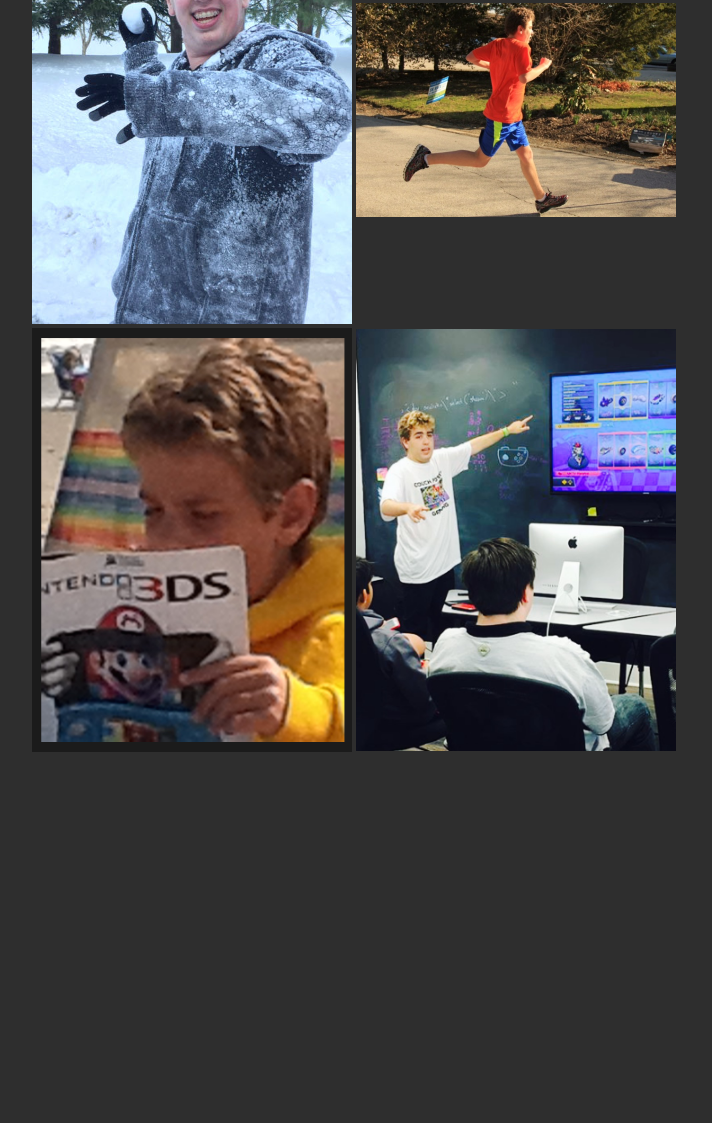
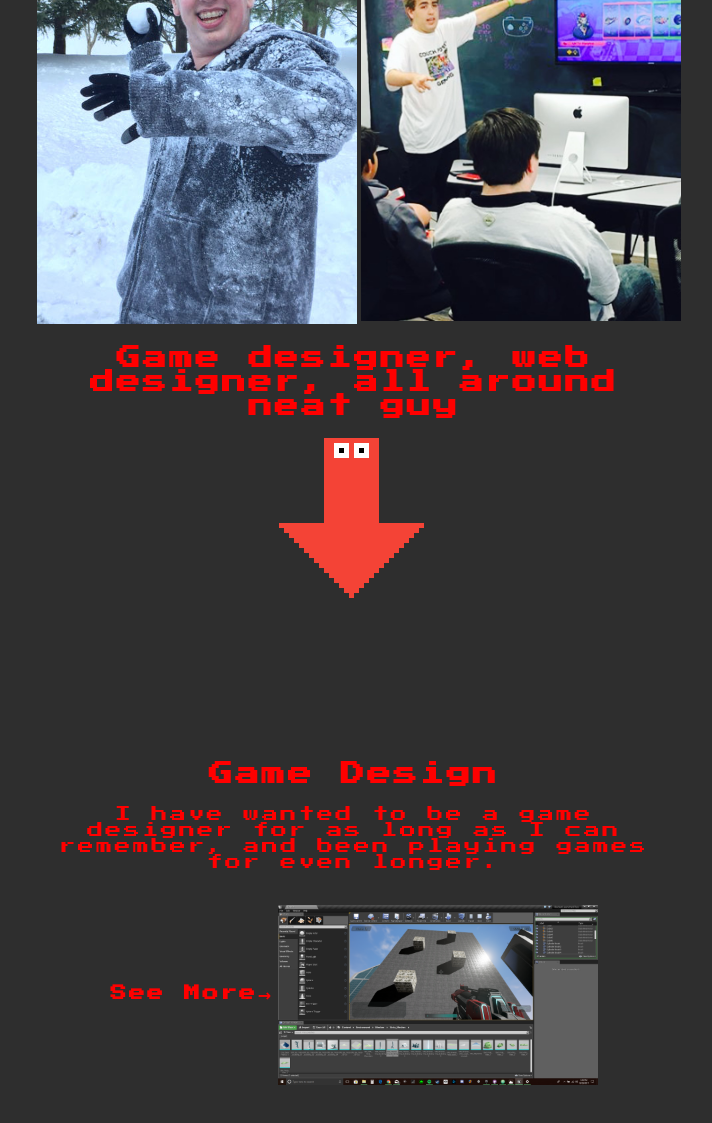
Before and after one commit to GameBoyJak/NewResume, a plain HTML site: page index.html in a window 1280 px wide. Shown: the part 181-1304 px from the top of the page, without its empty margins (286-998 px from the left). Before the commit the page ends 944 px from the top, so only its background shows below. Drawn offline with Linux system fonts and the light colour scheme.

Commit message:
Added stuff

```diff
--- a/index.html
+++ b/index.html
@@ -17,18 +17,51 @@
         <img src="images/23.jpg" alt="Snow" class="home">
       </th>
       <th>
-        <img src="images/22.jpg" alt="Running" class="home">
-      </th>
-    </tr>
-    <tr>
-      <th>
-        <img src="images/25.png" alt="Magazine" class="home">
-      </th>
-      <th>
         <img src="images/26.png" alt="Teaching" class="home">
       </th>
     </tr>
   </table>
+  <h2>Game designer, web designer, all around neat guy</h2>
+  <a href="#anchor"><img src="images/arrow.png" alt="Arrow" class="arrow"></a>
+  <br>
+  <br>
+  <br>
+  <br>
+  <br>
+  <br>
+  <br>
+  <br>
+  <br>
+  <br>
+  <h2 id="anchor">Game Design</h2>
+  <div class="text">
+    <p>I have wanted to be a game designer for as long as I can remember, and been playing games for even longer.</p>
+    <br>
+    <table>
+      <tr>
+        <th>
+          <a href="game_design.html">
+            <p> See More&#8594;</p>
+          </a>
+        </th>
+        <th>
+          <a href="game_design.html">
+            <img src="images/gd_1.png" alt="Game Design" class="home">
+          </a>
+        </th>
+      </tr>
+    </table>
+  </div>
+  <br>
+  <br>
+  <br>
+  <br>
+  <br>
+  <br>
+  <br>
+  <br>
+  <br>
+  <br>
 </body>
 
 </html>
--- a/style.css
+++ b/style.css
@@ -3,6 +3,9 @@ body {
   font-family: 'Press Start 2P', cursive;
   background-color: #2e2e2e;
   color: red;
+  letter-spacing: 0.15em;
+  margin-left: 25%;
+  margin-right: 25%;
 }
 
 a {
@@ -21,8 +24,20 @@ table {
 
 .home {
   width: 20em;
+  transition-duration: 0.5s;
 }
 
 .home:hover{
-  opacity: 0.75;
+  width: 22em;
+  transition-duration: 0.5s;
 }
+
+.arrow{
+  width: 10em;
+  transition-duration: 0.5s;
+}
+
+.arrow:hover{
+  width: 12em;
+  transition-duration: 0.5s;
+}
```
Also changed, not shown: cut_content.txt (added), game_design.html (added), images/arrow.png (added).
